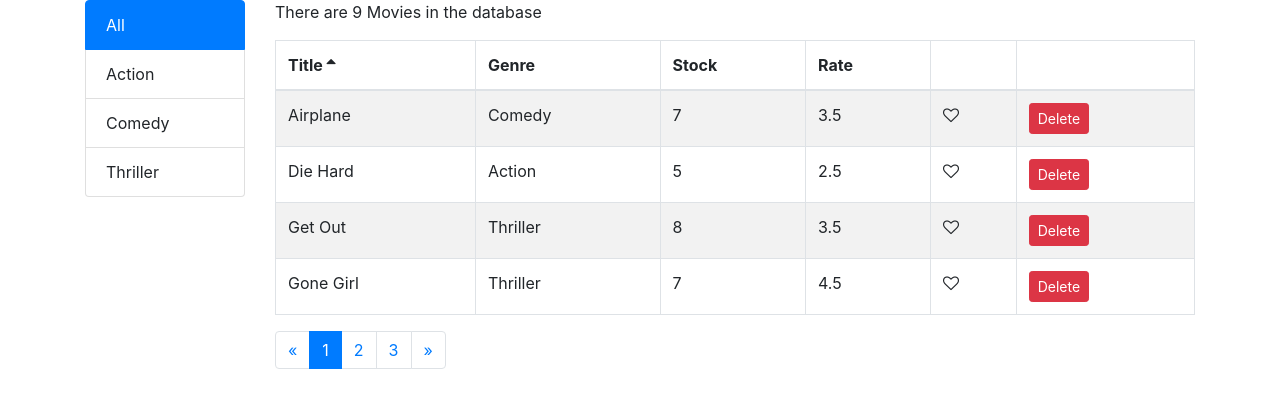
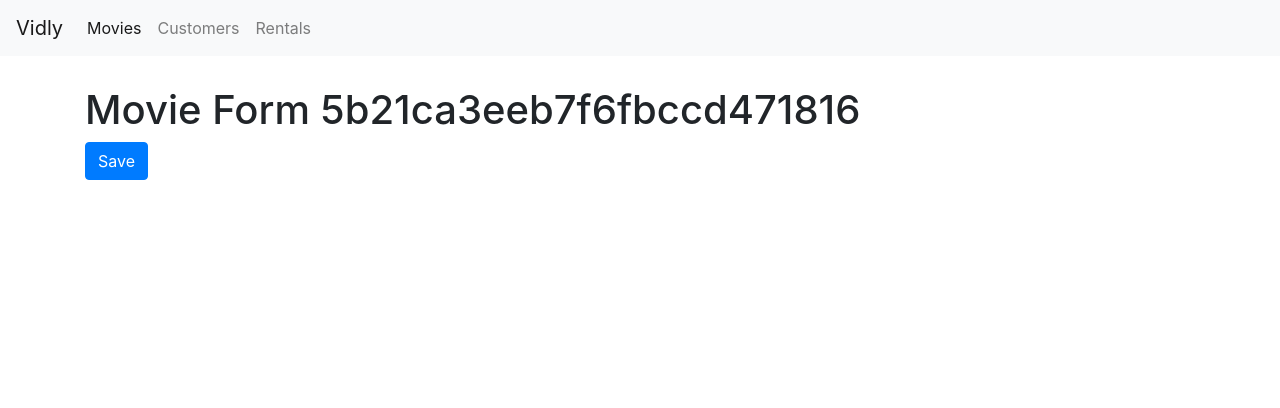
Before and after one commit to rnkoaa/learn-react, a React (Create React App) app in the folder vidly/: page /movies/5b21ca3eeb7f6fbccd471816 in a window 1280 px wide. Shown: the top 408 px of the page. Built offline with nearby package versions, Linux system fonts and the light colour scheme.

Commit message:
Routing For the application

```diff
--- a/vidly/package.json
+++ b/vidly/package.json
@@ -9,6 +9,7 @@
     "prop-types": "15.6.2",
     "react": "^16.4.2",
     "react-dom": "^16.4.2",
+    "react-router-dom": "^4.3.1",
     "react-scripts": "1.1.4"
   },
   "scripts": {
--- a/vidly/src/App.js
+++ b/vidly/src/App.js
@@ -1,13 +1,35 @@
-import React, { Component } from 'react';
-import './App.css';
-import Movies from './components/movies';
+import React, { Component } from "react";
 
+import { Route, Redirect, Switch } from "react-router-dom";
+
+import Movies from "./components/movies";
+import Customers from "./components/customers";
+import Rentals from "./components/rentals";
+import NotFound from "./components/not-found";
+import NavBar from "./components/navbar";
+
+import "./App.css";
+import MovieForm from './components/movie-form';
 class App extends Component {
   render() {
     return (
-      <div role="main" className="container">
-          <Movies />
-      </div>
+      <React.Fragment>
+        <NavBar />
+        <div role="main" className="container">
+          {/* <Movies /> */}
+
+          <Switch>
+            <Route path="/movies/:id" component={MovieForm} />
+            <Route path="/movies" component={Movies} />
+            <Route path="/customers" component={Customers} />
+            <Route path="/rentals" component={Rentals} />
+            <Route path="/not-found" component={NotFound} />
+
+            <Redirect from="/" exact="true" to="/movies" />
+            <Redirect to="/not-found" />
+          </Switch>
+        </div>
+      </React.Fragment>
     );
   }
 }
--- /dev/null
+++ b/vidly/src/components/customers.jsx
@@ -0,0 +1,7 @@
+import React, { Component } from 'react';
+
+const Customers = () => {
+    return ( <h1>Customers</h1> );
+}
+
+export default Customers;
--- /dev/null
+++ b/vidly/src/components/movie-form.jsx
@@ -0,0 +1,10 @@
+import React, { Component } from 'react';
+
+const MovieForm = ({match, history}) => {
+    return ( <div>
+        <h1>Movie Form {match.params.id}</h1>
+        <button className="btn btn-primary" onClick={() => history.push("/movies") }>Save</button>
+    </div>  );
+}
+
+export default MovieForm;
--- a/vidly/src/components/movies.jsx
+++ b/vidly/src/components/movies.jsx
@@ -1,4 +1,7 @@
 import React, { Component } from "react";
+
+import {Link} from "react-router-dom";
+
 import Like from "./common/like";
 import Genres from "./genres";
 import Pagination from "./common/pagination";
@@ -16,7 +19,8 @@ class Movies extends Component {
     columns: [
       {
         label: "Title",
-        dataPath: "title",
+        // dataPath: "title",
+        content: (movie) => <Link to={`/movies/${movie._id}`}>{movie.title}</Link>,
         key: "title",
         sortable: true
       },
--- /dev/null
+++ b/vidly/src/components/navbar.jsx
@@ -0,0 +1,44 @@
+import React, { Component } from "react";
+import {Link, NavLink} from "react-router-dom";
+
+const NavBar = () => {
+  return (
+    <nav className="navbar navbar-expand-lg navbar-light bg-light">
+      <Link className="navbar-brand" to="/">
+        Vidly
+      </Link>
+      <button
+        className="navbar-toggler"
+        type="button"
+        data-toggle="collapse"
+        data-target="#navbarNav"
+        aria-controls="navbarNav"
+        aria-expanded="false"
+        aria-label="Toggle navigation"
+      >
+        <span className="navbar-toggler-icon" />
+      </button>
+      <div className="collapse navbar-collapse" id="navbarNav">
+        <ul className="navbar-nav">
+          <li className="nav-item">
+            <NavLink className="nav-link" to="/movies">
+              Movies <span className="sr-only">(current)</span>
+            </NavLink>
+          </li>
+          <li className="nav-item">
+            <NavLink className="nav-link" to="/customers">
+              Customers
+            </NavLink>
+          </li>
+          <li className="nav-item">
+            <NavLink className="nav-link" to="/rentals">
+              Rentals
+            </NavLink>
+          </li>
+        </ul>
+      </div>
+    </nav>
+  );
+};
+
+export default NavBar;
--- /dev/null
+++ b/vidly/src/components/not-found.jsx
@@ -0,0 +1,7 @@
+import React, { Component } from 'react';
+
+const NotFound = () => {
+    return ( <h1>Not Found</h1> );
+}
+
+export default NotFound;
--- /dev/null
+++ b/vidly/src/components/rentals.jsx
@@ -0,0 +1,7 @@
+import React, { Component } from 'react';
+
+const Rentals = () => {
+    return ( <h1>Rentals</h1>  );
+}
+
+export default Rentals;
--- a/vidly/src/index.css
+++ b/vidly/src/index.css
@@ -3,3 +3,11 @@ body {
   padding: 0;
   font-family: sans-serif;
 }
+
+
+.navbar {
+  margin-bottom: 30px;
+}
+.clickable {
+  cursor: pointer;
+}
--- a/vidly/src/index.js
+++ b/vidly/src/index.js
@@ -2,10 +2,14 @@ import React from 'react';
 import ReactDOM from 'react-dom';
 import './index.css';
 import App from './App';
+import {BrowserRouter} from "react-router-dom";
 import registerServiceWorker from './registerServiceWorker';
 
 import 'bootstrap/dist/css/bootstrap.css';
 import 'font-awesome/css/font-awesome.css';
 
-ReactDOM.render(<App />, document.getElementById('root'));
+ReactDOM.render(
+    <BrowserRouter>
+        <App/>
+    </BrowserRouter>, document.getElementById('root'));
 registerServiceWorker();
```
Also changed, not shown: 1 other file (tests, documents, lock files or other folders).
